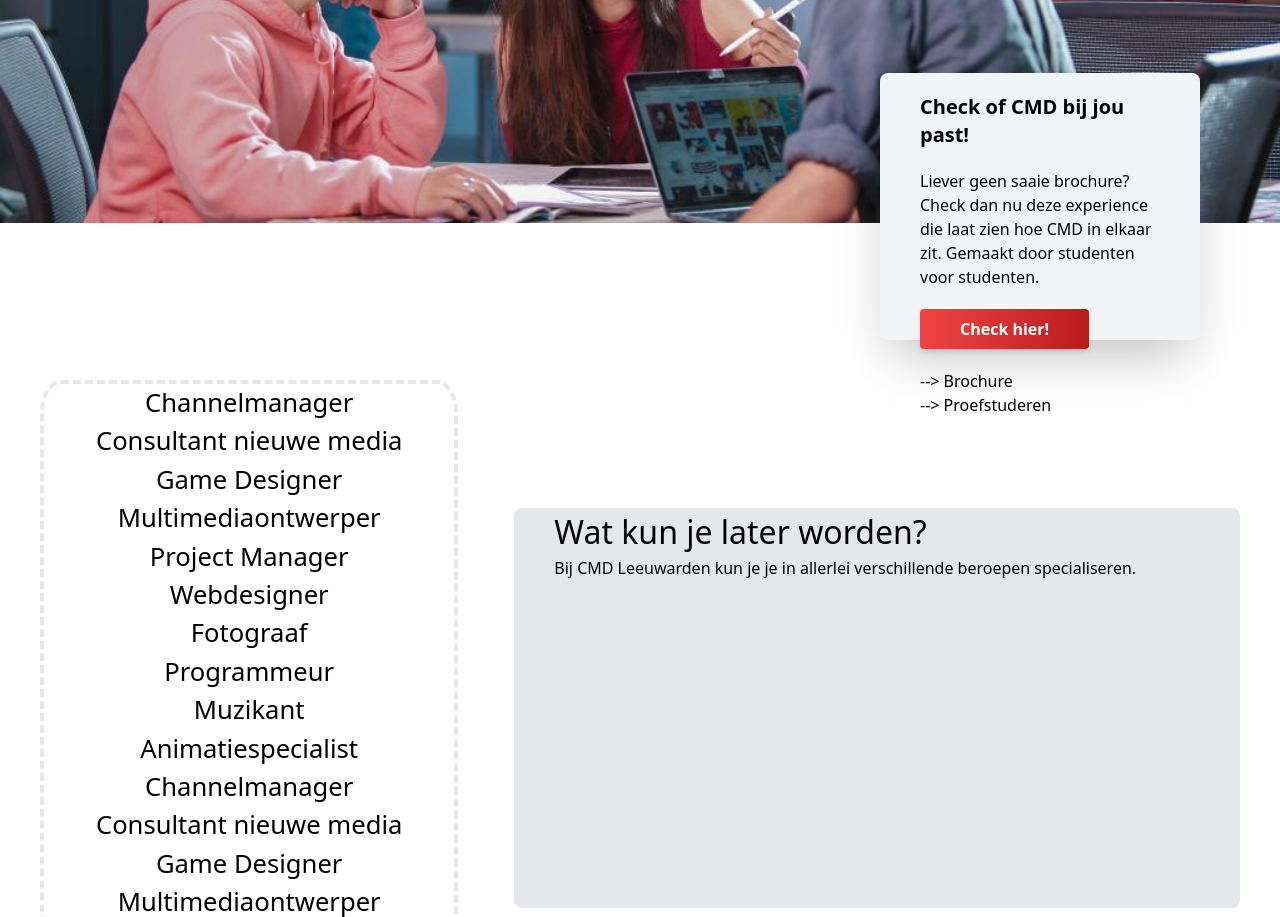
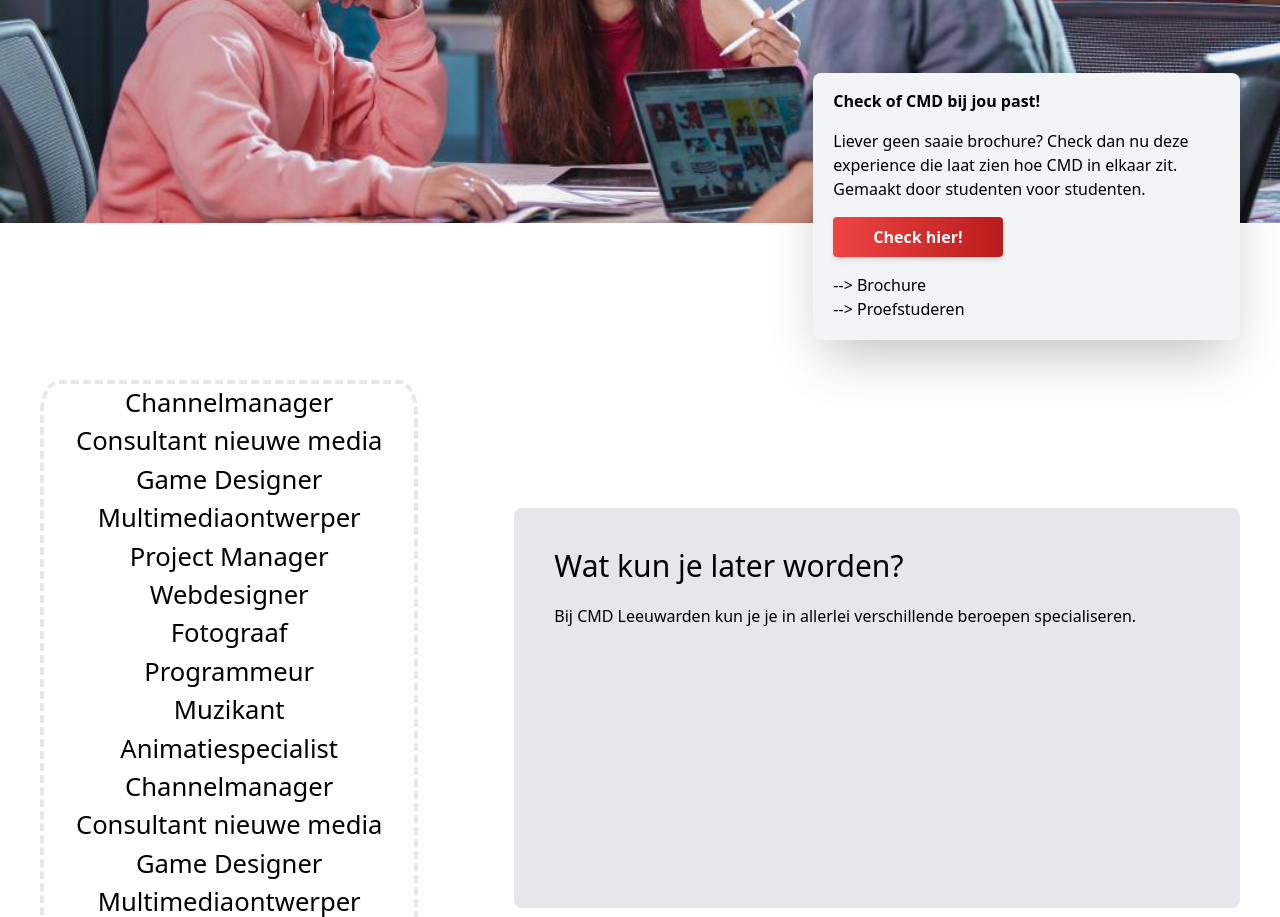
Before and after one commit to MrBlawk/CMD-Roadtrip, a website with bundled scripts: page index.html in a window 1280 px wide. Shown: the part 420-1337 px from the top of the page. Built offline with nearby package versions, Linux system fonts and the light colour scheme.

Commit message:
page one fixed

```diff
--- a/index.html
+++ b/index.html
@@ -14,33 +14,41 @@
 
         <img src="./img/bg.jpg" alt="" class="m-auto w-screen">
 
-        <div class="absolute bg-gray-100 w-3/12 h-2/6 rounded-lg bottom-10 right-20 shadow-2xl float-right">
-            <div>
-                <h1 class="mx-10 mt-5 text-xl font-bold">Check of CMD bij jou past!</h1>
-                <p class="mx-10 mt-5">Liever geen saaie brochure? Check dan nu deze experience die laat zien hoe CMD in elkaar zit. Gemaakt door studenten voor studenten.</p>
+        <div class="absolute bg-gray-100 w-4/12 h-2/6 rounded-lg bottom-10 right-10 shadow-2xl float-right ">
+            <div class="sm:mx-2 md:mx-2 lg:mx-5">
+                <h1 class="font-bold sm:my-1 md:my-2 lg:my-4">Check of CMD bij jou past!</h1>
+                <p class="">Liever geen saaie brochure? Check dan nu deze experience die laat zien hoe CMD in elkaar zit. Gemaakt door studenten voor studenten.</p>
             </div>
-            <div class="mx-10 mt-5">
-                <button onclick="enlistFunction()" class="shadow-md bg-gradient-to-r from-red-500 to-red-700 hover:from-yellow-500 hover:to-amber-500 text-white font-bold py-2 px-10 rounded focus:ring transform transition hover:scale-105 duration-300 ease-in-out">Check hier!</button>
+            <div class="sm:mx-2 md:mx-2 lg:mx-5">
+                <div class="sm:my-1 md:my-2 lg:my-4">
+                    <button onclick="enlistFunction()" class="shadow-md bg-gradient-to-r from-red-500 to-red-700 hover:from-yellow-500 hover:to-amber-500 text-white font-bold py-2 px-10 rounded focus:ring transform transition hover:scale-105 duration-300 ease-in-out">Check hier!</button>
+                </div>
+                <div class=""><a href="">--> Brochure</a></div>
+                <div class=""><a href="">--> Proefstuderen</a></div>
             </div>
-            <div class="mx-10 mt-5"><a href="">--> Brochure</a></div>
-            <div class="mx-10"><a href="">--> Proefstuderen</a></div>
         </div>
 
     </div>
 
     <div class="grid grid-rows-3 grid-flow-col gap-4" id="levelTwo">
-        <div class="row-span-3 h-4/5 max-h-screen ml-10 border-dashed border-4 border-stone-900 text-center flex-shrink-0" id="textContainer"></div>
+        <div class="row-span-3 h-4/5 max-h-screen border-dashed border-4 border-stone-900 text-center sm:mx-2 md:mx-5 lg:mx-10" id="textContainer"></div>
 
 
             <div class="row-span-2 col-span-1 mt-32 ml-10 mr-10 bg-gray-200 rounded-lg" >
-                <h1  class="ml-10" style="font-size: 2rem;">Wat kun je later worden?</h1>
-                <p class="ml-10" style="font-size: 1rem">Bij CMD Leeuwarden kun je je in allerlei verschillende beroepen specialiseren.</p>
+                <div class="sm:m-2 md:m-5 lg:m-10">
+                    <div class="sm:my-1 text-base md:my-2 lg:my-5">
+                        <h1 class="sm:text-base md:text-xl lg:text-3xl">Wat kun je later worden?</h1>
+                    </div>
+                    <div>
+                        <p class="sm:text-sm md:text-base lg:text-1xl">Bij CMD Leeuwarden kun je je in allerlei verschillende beroepen specialiseren.</p>
+                    </div>
+                </div>
             </div>
 
             <div class="flex align-middle content-center ">
                 <button class="py-4 px-8 rounded self-center m-auto bg-gradient-to-r from-red-500 to-red-700 hover:from-yellow-500 hover:to-amber-500 text-white font-bold py-2 px-4 rounded focus:ring transform transition hover:scale-105 duration-300 ease-in-out">Dit wil ik worden!</button>
             </div>
-        </div>
+    </div>
 
 
     <div class="main" id="levelThree">
--- a/style.css
+++ b/style.css
@@ -47,6 +47,7 @@ body{
     border-radius: 5%;
     overflow-y: scroll;
     font-size: 2vw;
+
 }
 
 #levelTwo #textContainer p{
```
